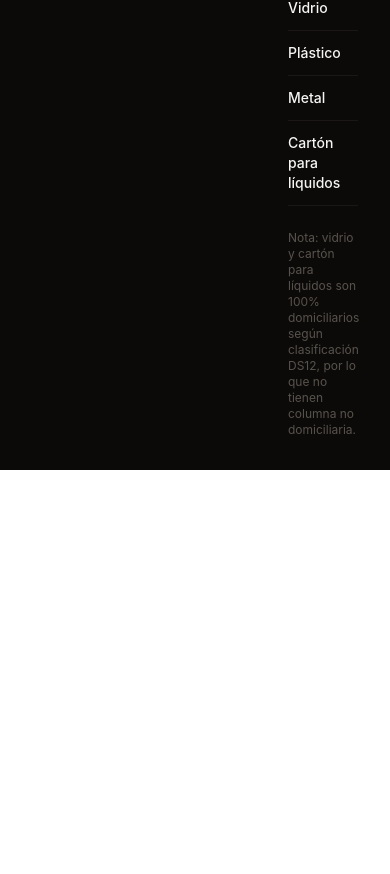
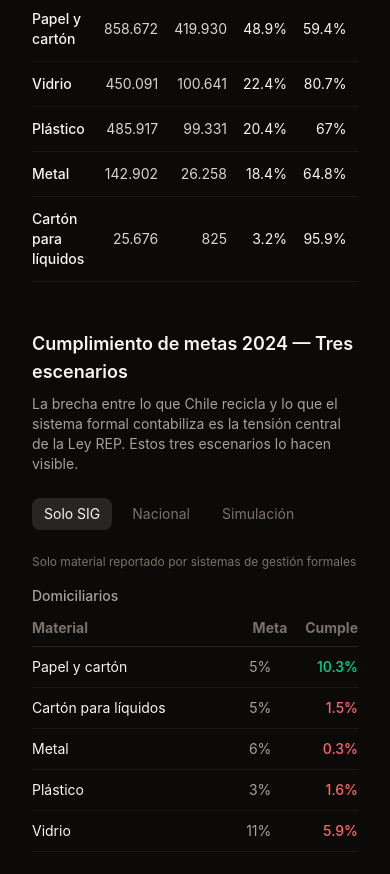
Before and after one commit to SergioMolinaM/radar-circular, a React (Vite) app: page /panorama in a window 390 px wide. Shown: the part 1124-1998 px from the top of the page. Before the commit the page ends 1594 px from the top, so only its background shows below. Built offline with nearby package versions, Linux system fonts and the light colour scheme.

Commit message:
feat: panorama con chart Recharts + cumplimiento 3 escenarios + sidebar responsive

```diff
--- a/package.json
+++ b/package.json
@@ -13,7 +13,8 @@
     "lucide-react": "^1.9.0",
     "react": "^19.2.5",
     "react-dom": "^19.2.5",
-    "react-router-dom": "^7.14.2"
+    "react-router-dom": "^7.14.2",
+    "recharts": "^3.8.1"
   },
   "devDependencies": {
     "@eslint/js": "^10.0.1",
--- /dev/null
+++ b/src/components/CumplimientoTable.tsx
@@ -0,0 +1,108 @@
+// src/components/CumplimientoTable.tsx
+import { useState } from 'react'
+import { cumplimiento2024 } from '../data/cumplimiento-eye'
+
+type Escenario = 'sig' | 'nacional' | 'simulacion'
+
+const escenarios: { key: Escenario; label: string; desc: string }[] = [
+  {
+    key: 'sig',
+    label: 'Solo SIG',
+    desc: 'Solo material reportado por sistemas de gestión formales',
+  },
+  {
+    key: 'nacional',
+    label: 'Nacional',
+    desc: 'Toda la industria del reciclaje (incluye actores fuera de SIG)',
+  },
+  {
+    key: 'simulacion',
+    label: 'Simulación',
+    desc: 'Si todo el MGP nacional se integrara a los SIG',
+  },
+]
+
+function getCumple(row: (typeof cumplimiento2024)[0], esc: Escenario) {
+  switch (esc) {
+    case 'sig': return row.cumpleSig
+    case 'nacional': return row.cumpleNacional
+    case 'simulacion': return row.cumpleSimulacion
+  }
+}
+
+export function CumplimientoTable() {
+  const [escenario, setEscenario] = useState<Escenario>('sig')
+  const dom = cumplimiento2024.filter((r) => r.categoria === 'domiciliario')
+  const noDom = cumplimiento2024.filter((r) => r.categoria === 'no-domiciliario')
+
+  const renderRow = (row: (typeof cumplimiento2024)[0]) => {
+    const cumple = getCumple(row, escenario)
+    const ok = cumple >= row.metaRep2024
+    return (
+      <tr key={`${row.categoria}-${row.material}`} className="border-b border-stone-800/50">
+        <td className="py-2.5 pr-4">{row.material}</td>
+        <td className="py-2.5 pr-4 text-right text-stone-400">{row.metaRep2024}%</td>
+        <td className={`py-2.5 text-right font-medium ${ok ? 'text-emerald-400' : 'text-red-400'}`}>
+          {cumple}%
+        </td>
+      </tr>
+    )
+  }
+
+  return (
+    <div>
+      <div className="flex gap-2 mb-6 flex-wrap">
+        {escenarios.map((e) => (
+          <button
+            key={e.key}
+            onClick={() => setEscenario(e.key)}
+            className={`px-3 py-1.5 rounded-lg text-sm transition-colors ${
+              escenario === e.key
+                ? 'bg-stone-800 text-stone-100'
+                : 'text-stone-500 hover:text-stone-300 hover:bg-stone-900'
+            }`}
+          >
+            {e.label}
+          </button>
+        ))}
+      </div>
+
+      <p className="text-xs text-stone-500 mb-4">
+        {escenarios.find((e) => e.key === escenario)?.desc}
+      </p>
+
+      <div className="grid grid-cols-1 md:grid-cols-2 gap-6">
+        <div>
+          <h4 className="text-sm font-medium text-stone-400 mb-3">Domiciliarios</h4>
+          <table className="w-full text-sm">
+            <thead>
+              <tr className="border-b border-stone-800 text-stone-500 text-left">
+                <th className="pb-2">Material</th>
+                <th className="pb-2 text-right">Meta</th>
+                <th className="pb-2 text-right">Cumple</th>
+              </tr>
+            </thead>
+            <tbody>{dom.map(renderRow)}</tbody>
+          </table>
+        </div>
+        <div>
+          <h4 className="text-sm font-medium text-stone-400 mb-3">No domiciliarios</h4>
+          <table className="w-full text-sm">
+            <thead>
+              <tr className="border-b border-stone-800 text-stone-500 text-left">
+                <th className="pb-2">Material</th>
+                <th className="pb-2 text-right">Meta</th>
+                <th className="pb-2 text-right">Cumple</th>
+              </tr>
+            </thead>
+            <tbody>{noDom.map(renderRow)}</tbody>
+          </table>
+        </div>
+      </div>
+
+      <p className="text-xs text-stone-600 mt-4">
+        Verde: cumple meta · Rojo: no cumple · Fuente: Estudio Kyklos 2024, Cuadro 14.
+      </p>
+    </div>
+  )
+}
--- a/src/components/Layout.tsx
+++ b/src/components/Layout.tsx
@@ -4,9 +4,9 @@ import { Sidebar } from './Sidebar'
 
 export function Layout() {
   return (
-    <div className="min-h-screen bg-stone-950 text-stone-100 flex">
+    <div className="min-h-screen bg-stone-950 text-stone-100 md:flex">
       <Sidebar />
-      <main className="flex-1 overflow-y-auto">
+      <main className="flex-1 overflow-y-auto pt-14 md:pt-0">
         <Outlet />
       </main>
     </div>
--- /dev/null
+++ b/src/components/TonelajeChart.tsx
@@ -0,0 +1,57 @@
+// src/components/TonelajeChart.tsx
+import {
+  BarChart,
+  Bar,
+  XAxis,
+  YAxis,
+  Tooltip,
+  ResponsiveContainer,
+  Legend,
+} from 'recharts'
+import { tonelaje2024 } from '../data/metas-eye'
+
+const data = tonelaje2024.map((r) => ({
+  material: r.material.replace('Cartón para líquidos', 'Cart. líq.'),
+  MDP: r.mdp,
+  MGP: r.mgp,
+}))
+
+const formatTon = (v: number) => `${(v / 1000).toFixed(0)}k`
+
+export function TonelajeChart() {
+  return (
+    <div className="w-full h-72">
+      <ResponsiveContainer>
+        <BarChart data={data} margin={{ top: 8, right: 8, bottom: 0, left: 0 }}>
+          <XAxis
+            dataKey="material"
+            tick={{ fill: '#78716c', fontSize: 12 }}
+            axisLine={{ stroke: '#292524' }}
+            tickLine={false}
+          />
+          <YAxis
+            tickFormatter={formatTon}
+            tick={{ fill: '#78716c', fontSize: 12 }}
+            axisLine={false}
+            tickLine={false}
+          />
+          <Tooltip
+            contentStyle={{
+              backgroundColor: '#1c1917',
+              border: '1px solid #292524',
+              borderRadius: '8px',
+              fontSize: '13px',
+            }}
+            labelStyle={{ color: '#d6d3d1' }}
+            formatter={(value) => [`${Number(value).toLocaleString('es-CL')} ton`, undefined]}
+          />
+          <Legend
+            wrapperStyle={{ fontSize: '12px', color: '#a8a29e' }}
+          />
+          <Bar dataKey="MDP" fill="#57534e" radius={[4, 4, 0, 0]} />
+          <Bar dataKey="MGP" fill="#4A7C59" radius={[4, 4, 0, 0]} />
+        </BarChart>
+      </ResponsiveContainer>
+    </div>
+  )
+}
--- /dev/null
+++ b/src/data/cumplimiento-eye.ts
@@ -0,0 +1,102 @@
+// src/data/cumplimiento-eye.ts
+// Fuente: Estudio Kyklos 2024 — Cuadro 14 (pág. 32-33)
+// Tres escenarios de cumplimiento de metas 2024
+
+export interface CumplimientoMeta {
+  categoria: 'domiciliario' | 'no-domiciliario'
+  material: string
+  metaRep2024: number
+  // Escenario 1: Solo lo reportado por SIG
+  mgpSig: number
+  cumpleSig: number
+  // Escenario 2: Estimación nacional (toda la industria)
+  mgpNacional: number
+  cumpleNacional: number
+  // Escenario 3: Simulación (si todo el MGP nacional se integrara a SIG)
+  cumpleSimulacion: number
+}
+
+export const cumplimiento2024: CumplimientoMeta[] = [
+  // Domiciliarios
+  {
+    categoria: 'domiciliario',
+    material: 'Papel y cartón',
+    metaRep2024: 5,
+    mgpSig: 14075,
+    cumpleSig: 10.3,
+    mgpNacional: 99103,
+    cumpleNacional: 47.5,
+    cumpleSimulacion: 72.7,
+  },
+  {
+    categoria: 'domiciliario',
+    material: 'Cartón para líquidos',
+    metaRep2024: 5,
+    mgpSig: 363,
+    cumpleSig: 1.5,
+    mgpNacional: 825,
+    cumpleNacional: 3.2,
+    cumpleSimulacion: 3.4,
+  },
+  {
+    categoria: 'domiciliario',
+    material: 'Metal',
+    metaRep2024: 6,
+    mgpSig: 195,
+    cumpleSig: 0.3,
+    mgpNacional: 12530,
+    cumpleNacional: 11.7,
+    cumpleSimulacion: 17.9,
+  },
+  {
+    categoria: 'domiciliario',
+    material: 'Plástico',
+    metaRep2024: 3,
+    mgpSig: 3594,
+    cumpleSig: 1.6,
+    mgpNacional: 27398,
+    cumpleNacional: 8.1,
+    cumpleSimulacion: 12.2,
+  },
+  {
+    categoria: 'domiciliario',
+    material: 'Vidrio',
+    metaRep2024: 11,
+    mgpSig: 21599,
+    cumpleSig: 5.9,
+    mgpNacional: 100641,
+    cumpleNacional: 22.4,
+    cumpleSimulacion: 27.7,
+  },
+  // No domiciliarios
+  {
+    categoria: 'no-domiciliario',
+    material: 'Papel y cartón',
+    metaRep2024: 48,
+    mgpSig: 207425,
+    cumpleSig: 55.5,
+    mgpNacional: 320827,
+    cumpleNacional: 49.3,
+    cumpleSimulacion: 85.8,
+  },
+  {
+    categoria: 'no-domiciliario',
+    material: 'Plástico',
+    metaRep2024: 13,
+    mgpSig: 25040,
+    cumpleSig: 24.8,
+    mgpNacional: 71933,
+    cumpleNacional: 49.3,
+    cumpleSimulacion: 71.3,
+  },
+  {
+    categoria: 'no-domiciliario',
+    material: 'Metal',
+    metaRep2024: 23,
+    mgpSig: 8618,
+    cumpleSig: 38.3,
+    mgpNacional: 13728,
+    cumpleNacional: 38.4,
+    cumpleSimulacion: 61.0,
+  },
+]
--- a/src/pages/Panorama.tsx
+++ b/src/pages/Panorama.tsx
@@ -1,5 +1,7 @@
 // src/pages/Panorama.tsx
 import { tonelaje2024 } from '../data/metas-eye'
+import { TonelajeChart } from '../components/TonelajeChart'
+import { CumplimientoTable } from '../components/CumplimientoTable'
 
 function formatTon(n: number) {
   return n.toLocaleString('es-CL')
@@ -10,16 +12,20 @@ export function Panorama() {
   const totalMgp = tonelaje2024.reduce((s, r) => s + r.mgp, 0)
 
   return (
-    <div className="p-8 max-w-5xl">
+    <div className="p-8 max-w-5xl space-y-12">
+      {/* Header */}
+      <div>
         <h2 className="text-2xl font-bold mb-2">Panorama REP — Envases y Embalajes 2024</h2>
         <p className="text-stone-400 mb-1">
           Fuente: Estudio Kyklos 2024 (encargado por ANIR-ReSimple).
         </p>
-      <p className="text-xs text-stone-500 mb-8">
+        <p className="text-xs text-stone-500">
           MDP: Material Disponible País · MGP: Material Gestionado País · SIG: Sistema de Gestión
         </p>
+      </div>
 
-      <div className="grid grid-cols-2 md:grid-cols-4 gap-4 mb-8">
+      {/* KPIs */}
+      <div className="grid grid-cols-2 md:grid-cols-4 gap-4">
         <div className="p-4 rounded-lg border border-stone-800">
           <p className="text-xs text-stone-500">Total MDP</p>
           <p className="text-xl font-bold">{formatTon(totalMdp)} ton</p>
@@ -38,6 +44,15 @@ export function Panorama() {
         </div>
       </div>
 
+      {/* Chart */}
+      <div>
+        <h3 className="text-lg font-semibold mb-4">Material disponible vs. gestionado por subcategoría</h3>
+        <TonelajeChart />
+      </div>
+
+      {/* Tabla detalle */}
+      <div>
+        <h3 className="text-lg font-semibold mb-4">Detalle por material</h3>
         <div className="overflow-x-auto">
           <table className="w-full text-sm">
             <thead>
@@ -60,16 +75,25 @@ export function Panorama() {
                   <td className="py-3 pr-4 text-right">{row.tasaValorizacion}%</td>
                   <td className="py-3 pr-4 text-right">{row.enSig}%</td>
                   <td className="py-3 pr-4 text-right text-amber-400">{row.mgpDomEnSig}%</td>
-                <td className="py-3 text-right">{row.mgpNoDomEnSig > 0 ? `${row.mgpNoDomEnSig}%` : '—'}</td>
+                  <td className="py-3 text-right">
+                    {row.mgpNoDomEnSig > 0 ? `${row.mgpNoDomEnSig}%` : '—'}
+                  </td>
                 </tr>
               ))}
             </tbody>
           </table>
         </div>
+      </div>
 
-      <p className="text-xs text-stone-600 mt-6">
-        Nota: vidrio y cartón para líquidos son 100% domiciliarios según clasificación DS12, por lo que no tienen columna no domiciliaria.
+      {/* Cumplimiento de metas */}
+      <div>
+        <h3 className="text-lg font-semibold mb-2">Cumplimiento de metas 2024 — Tres escenarios</h3>
+        <p className="text-sm text-stone-400 mb-6">
+          La brecha entre lo que Chile recicla y lo que el sistema formal contabiliza
+          es la tensión central de la Ley REP. Estos tres escenarios lo hacen visible.
         </p>
+        <CumplimientoTable />
+      </div>
     </div>
   )
 }
```
Also changed, not shown: src/components/Sidebar.tsx (+62 -9 lines), 1 other file (tests, documents, lock files or other folders). Lines whose indentation alone changed are shown as unchanged.
